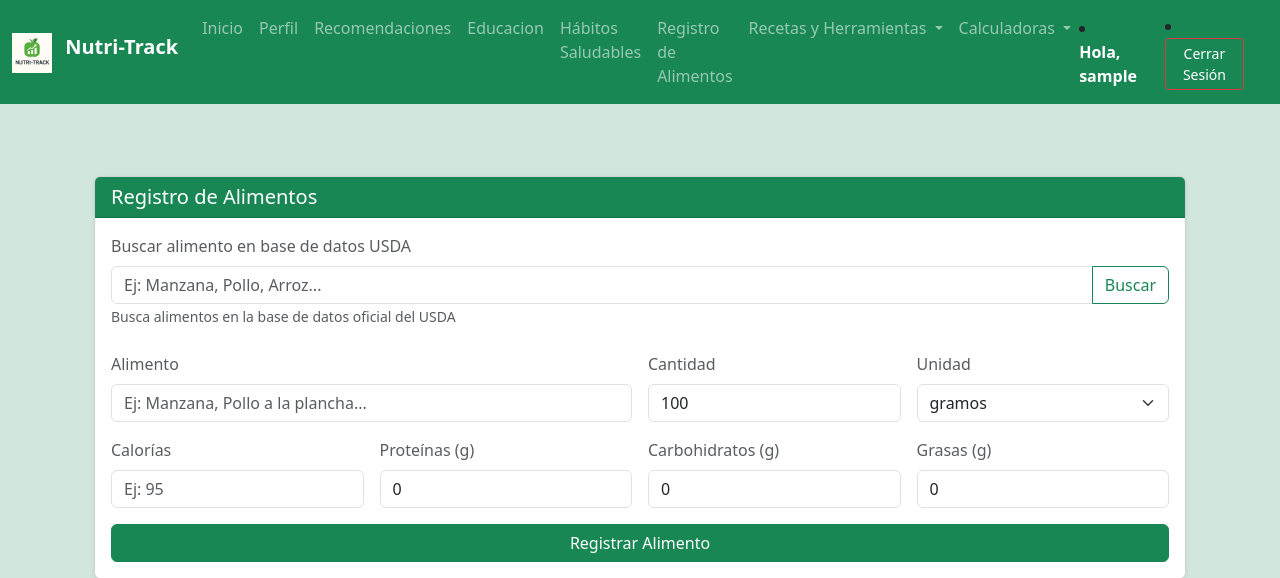
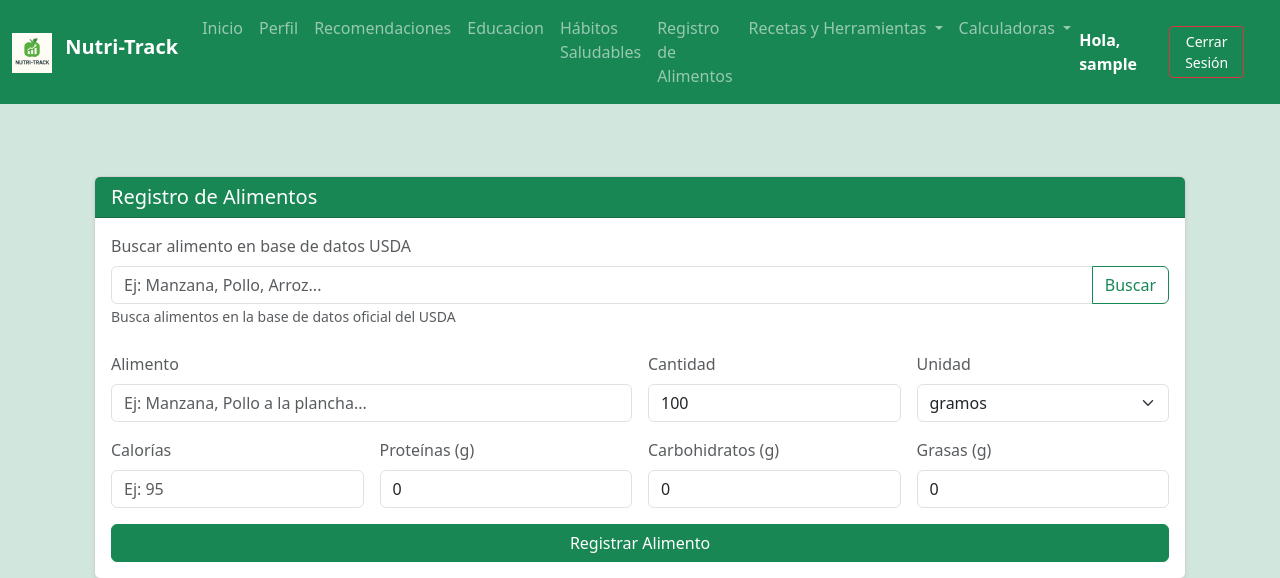
Before and after one commit to OmarOrtVal/ODOV-MARPnutriApp, a Flask app: page /alimentos in a window 1280 px wide. Shown: the top 578 px of the page. Run offline with Flask 3, Linux system fonts and the light colour scheme; the visitor is signed in with stand-in values (Sample User, id 1); data that the repository does not hold is empty; some libraries are stand-ins or nearby versions.

Commit message:
se eliminaon puntos

```diff
--- a/templates/base.html
+++ b/templates/base.html
@@ -51,17 +51,11 @@
             </div>
 
                 {% if current_user %}
-                    <li class="nav-item">
                         <span class="nav-link text-white fw-bold me-4">Hola, {{ user_nombre }}</span>
-                    </li>
-                    <li class="nav-item">
-                        <a  class="btn btn-outline-danger btn-sm me-4 text-white" href="{{ url_for('logout') }}">Cerrar Sesión</a>
-                    </li>
+                        <a  class="btn btn-outline-danger text-white btn-sm me-4" href="{{ url_for('logout') }}">Cerrar Sesión</a>
                 {% else %}
-                    <a href="{{ url_for('login') }}" class="btn btn-outline-light">Iniciar Sesión</a>
-                    <li class="nav-item">
-                        <a class="btn btn-outline-light btn-sm me-4" href="{{ url_for('registro') }}">Registro</a>
-                    </li>
+                    <a  class="btn btn-outline-light btn-sm me-4" href="{{ url_for('login') }}">Iniciar Sesión</a>
+                    <a class="btn btn-outline-light btn-sm me-4" href="{{ url_for('registro') }}">Registro</a>
                 {% endif %}
             </div>
         </div>
```
